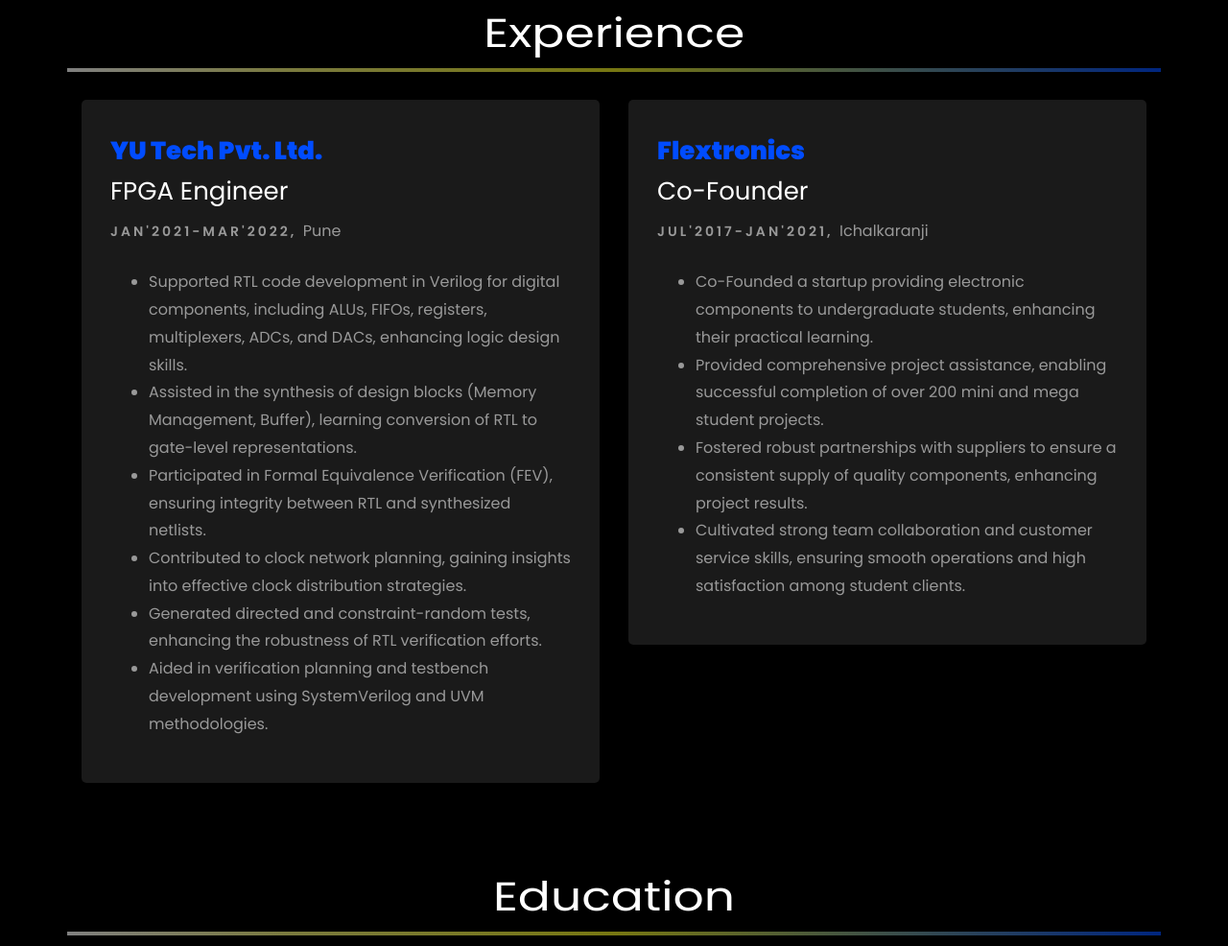
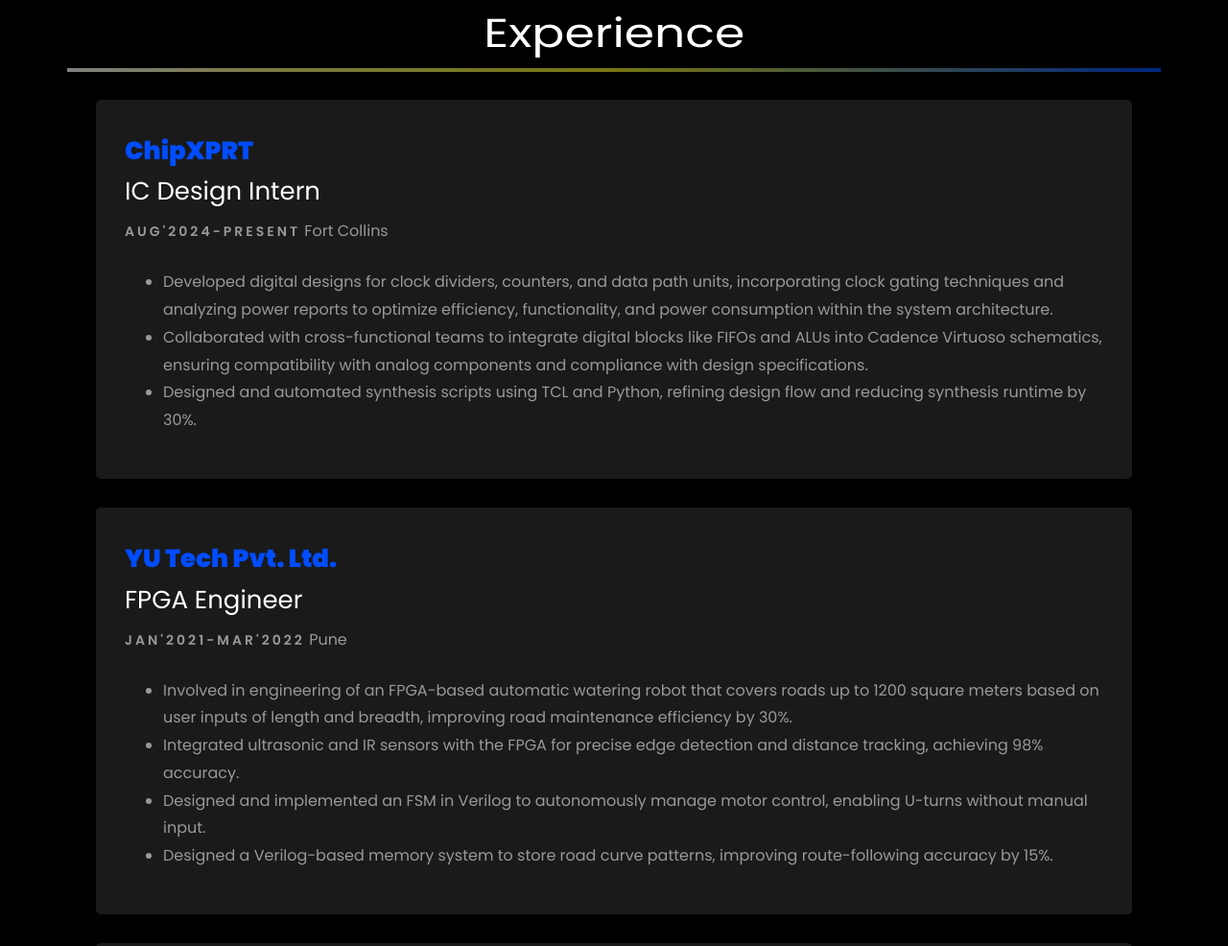
Before and after one commit to MuddasirAttar/MuddasirAttar.github.io, a plain HTML site: page index.html in a window 1280 px wide. Shown: the part 2156-3142 px from the top of the page at 96% size. Drawn offline with Linux system fonts and the light colour scheme; files whose address does not match are found by name.

Commit message:
Update index.html

```diff
--- a/index.html
+++ b/index.html
@@ -321,49 +321,67 @@
 		</div>
 		<br>
 
-		<div class="row">
-				<div class="col-md-6">
+		<div class="container">
+			<!-- ChipXPRT -->
+			<div class="row">
+				<div class="col-md-12">
+					<div class="resume-wrap ftco-animate">
+						<span class="date">ChipXPRT</span>
+						<h2>IC Design Intern</h2>
+						<span class="position">AUG'2024-Present</span>
+						<span class="mt-4">Fort Collins</span>
+						<p class="mt-4">
+							<ul>
+								<li>Developed digital designs for clock dividers, counters, and data path units, incorporating clock gating techniques and analyzing power reports to optimize efficiency, functionality, and power consumption within the system architecture.</li>
+								<li>Collaborated with cross-functional teams to integrate digital blocks like FIFOs and ALUs into Cadence Virtuoso schematics, ensuring compatibility with analog components and compliance with design specifications.</li>
+								<li>Designed and automated synthesis scripts using TCL and Python, refining design flow and reducing synthesis runtime by 30%.</li>
+							</ul>
+						</p>
+					</div>
+				</div>
+			</div>
+
+			<!-- YU Tech Pvt. Ltd. -->
+			<div class="row">
+				<div class="col-md-12">
 					<div class="resume-wrap ftco-animate">
 						<span class="date">YU Tech Pvt. Ltd.</span>
 						<h2>FPGA Engineer</h2>
-						<span class="position">JAN'2021-MAR'2022, </span>
+						<span class="position">JAN'2021-MAR'2022</span>
 						<span class="mt-4">Pune</span>
 						<p class="mt-4">
 							<ul>
-								<li>Supported RTL code development in Verilog for digital components, including ALUs, FIFOs, registers, multiplexers, ADCs, and DACs, enhancing logic design skills.</li>
-								<li>Assisted in the synthesis of design blocks (Memory Management, Buffer), learning conversion of RTL to gate-level representations.</li>
-								<li>Participated in Formal Equivalence Verification (FEV), ensuring integrity between RTL and synthesized netlists.</li>
-								<li>Contributed to clock network planning, gaining insights into effective clock distribution strategies.</li>
-								<li>Generated directed and constraint-random tests, enhancing the robustness of RTL verification efforts.</li>
-								<li>Aided in verification planning and testbench development using SystemVerilog and UVM methodologies.</li>
+								<li>Involved in engineering of an FPGA-based automatic watering robot that covers roads up to 1200 square meters based on user inputs of length and breadth, improving road maintenance efficiency by 30%.</li>
+								<li>Integrated ultrasonic and IR sensors with the FPGA for precise edge detection and distance tracking, achieving 98% accuracy.</li>
+								<li>Designed and implemented an FSM in Verilog to autonomously manage motor control, enabling U-turns without manual input.</li>
+								<li>Designed a Verilog-based memory system to store road curve patterns, improving route-following accuracy by 15%.</li>
 							</ul>
 						</p>
 					</div>
+				</div>
+			</div>
 
-				</div>
-
-				<div class="col-md-6">
+			<!-- Flextronics -->
+			<div class="row">
+				<div class="col-md-12">
 					<div class="resume-wrap ftco-animate">
 						<span class="date">Flextronics</span>
 						<h2>Co-Founder</h2>
-						<span class="position">JUL'2017-JAN'2021, </span>
+						<span class="position">JUL'2017-JAN'2021</span>
 						<span class="mt-4">Ichalkaranji</span>
 						<p class="mt-4">
 							<ul>
 								<li>Co-Founded a startup providing electronic components to undergraduate students, enhancing their practical learning.</li>
 								<li>Provided comprehensive project assistance, enabling successful completion of over 200 mini and mega student projects.</li>
 								<li>Fostered robust partnerships with suppliers to ensure a consistent supply of quality components, enhancing project results.</li>
-								<li>Cultivated strong team collaboration and customer service skills, ensuring smooth operations and high satisfaction among
-									student clients.</li>
+								<li>Cultivated strong team collaboration and customer service skills, ensuring smooth operations and high satisfaction among student clients.</li>
 							</ul>
 						</p>
 					</div>
-
 				</div>
 			</div>
+		</div>
 
-		<br>
-		<br>
 
 		<div class="row">
 			<h1 class="big-4">Education</h1>
@@ -393,7 +411,7 @@
 
     		<div class="row justify-content-center mt-5">
     			<div class="col-md-6 text-center ftco-animate">
-    				<p><a href="https://drive.google.com/file/d/1o43iE3wXwQeNSZF1vVxeyp7X_8zGKkn5/view?usp=sharing" class="btn btn-primary py-4 px-5">Download CV</a></p>
+    				<p><a href="https://drive.google.com/file/d/1iJT_xbFRUsU08UiYeHNVDMM5G26t-Tsn/view?usp=sharing" class="btn btn-primary py-4 px-5">Download CV</a></p>
     			</div>
     		</div>
     	</div>
```
